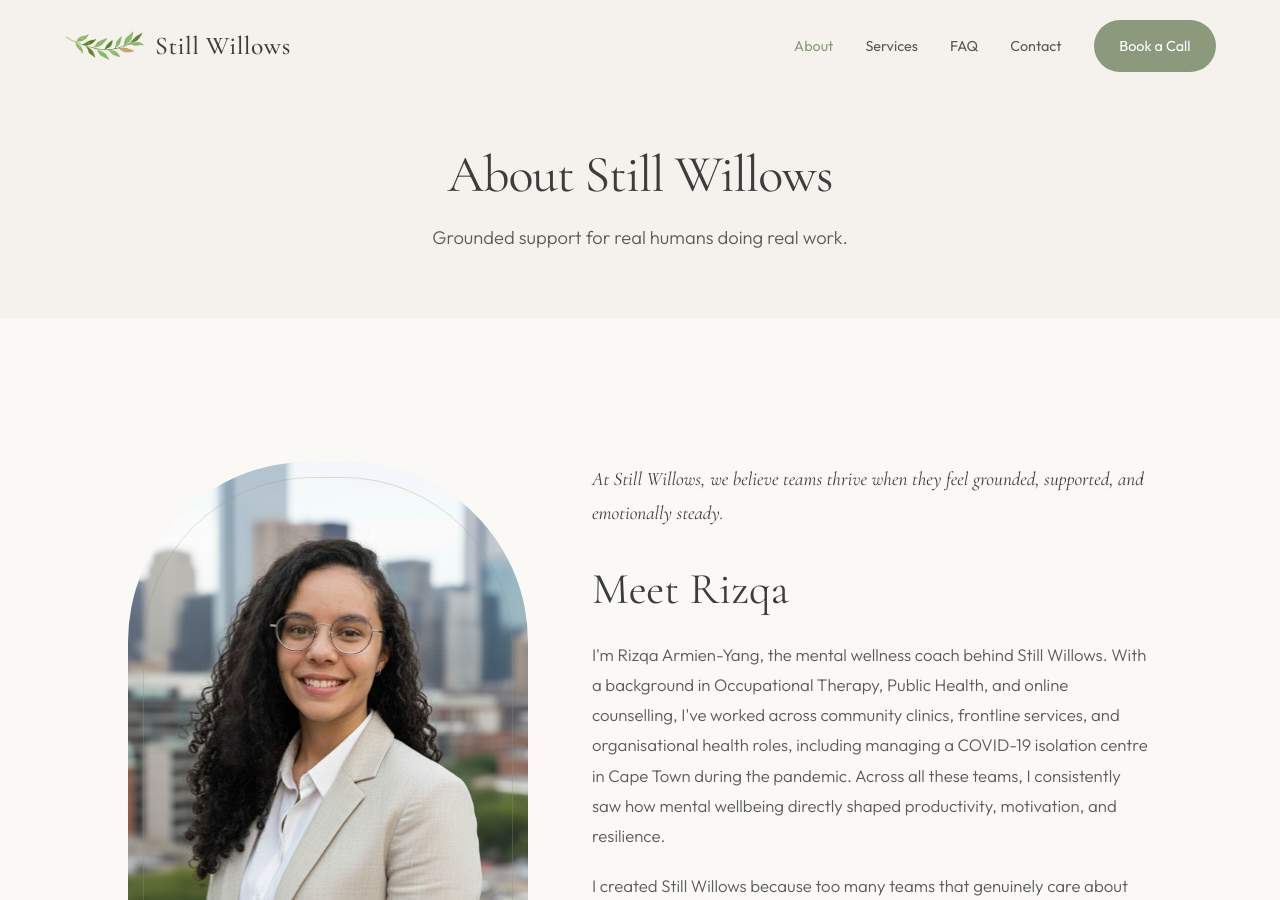
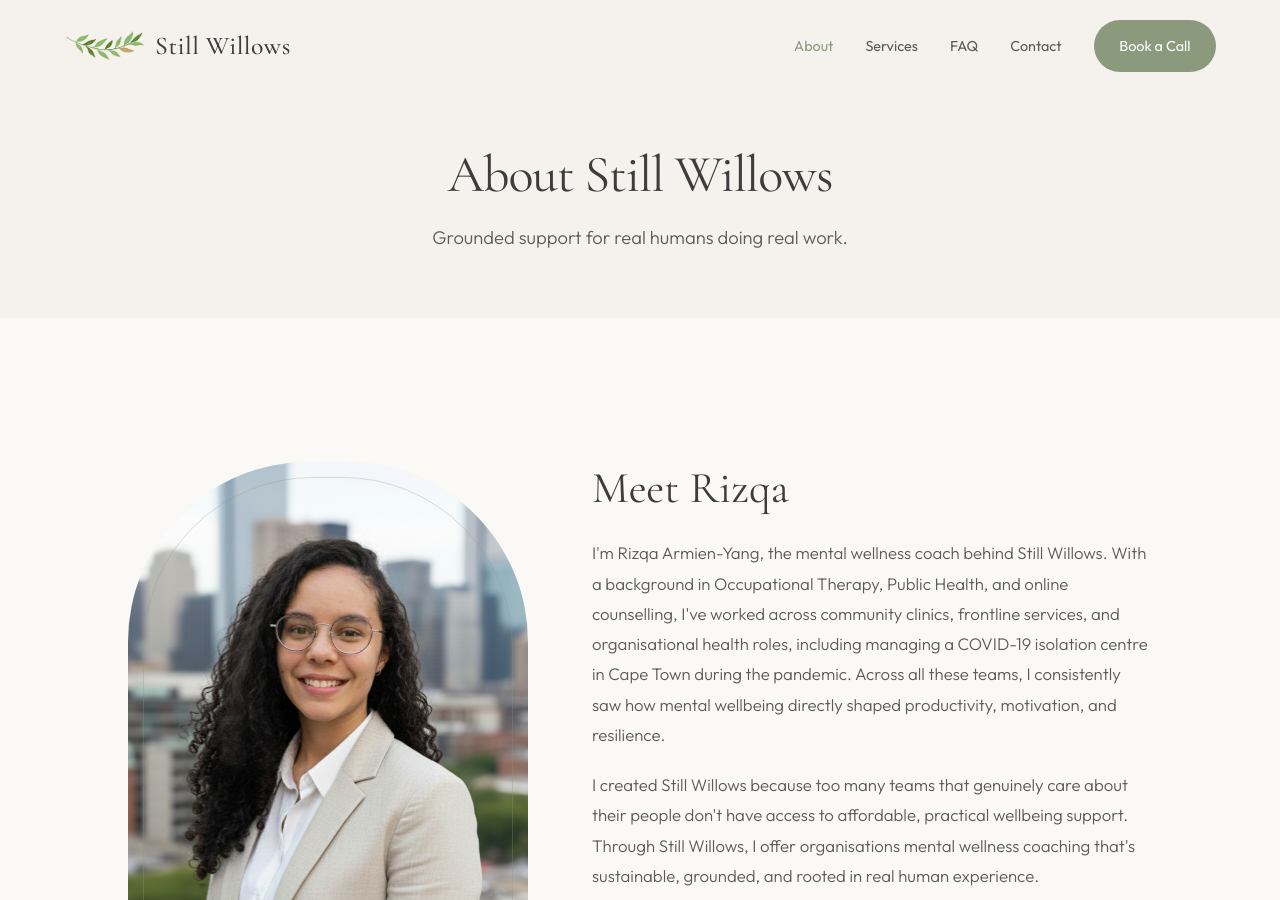
Before and after one commit to captainmike/stillwillows-website, a Jekyll site: the page built from about.md, in a window 1280 px wide and 900 px high. Built offline with Jekyll 4.4.1, drawn with Linux system fonts in a browser that asks for light colours.

Commit message:
Remove lead paragraph from about page story section

```diff
--- a/_layouts/about.html
+++ b/_layouts/about.html
@@ -17,8 +17,6 @@ layout: default
         </div>
       </div>
       <div class="story-content">
-        <p class="lead">At Still Willows, we believe teams thrive when they feel grounded, supported, and emotionally steady.</p>
-
         <h2>Meet Rizqa</h2>
         <p>I'm Rizqa Armien-Yang, the mental wellness coach behind Still Willows. With a background in Occupational Therapy, Public Health, and online counselling, I've worked across community clinics, frontline services, and organisational health roles, including managing a COVID-19 isolation centre in Cape Town during the pandemic. Across all these teams, I consistently saw how mental wellbeing directly shaped productivity, motivation, and resilience.</p>
 
```
